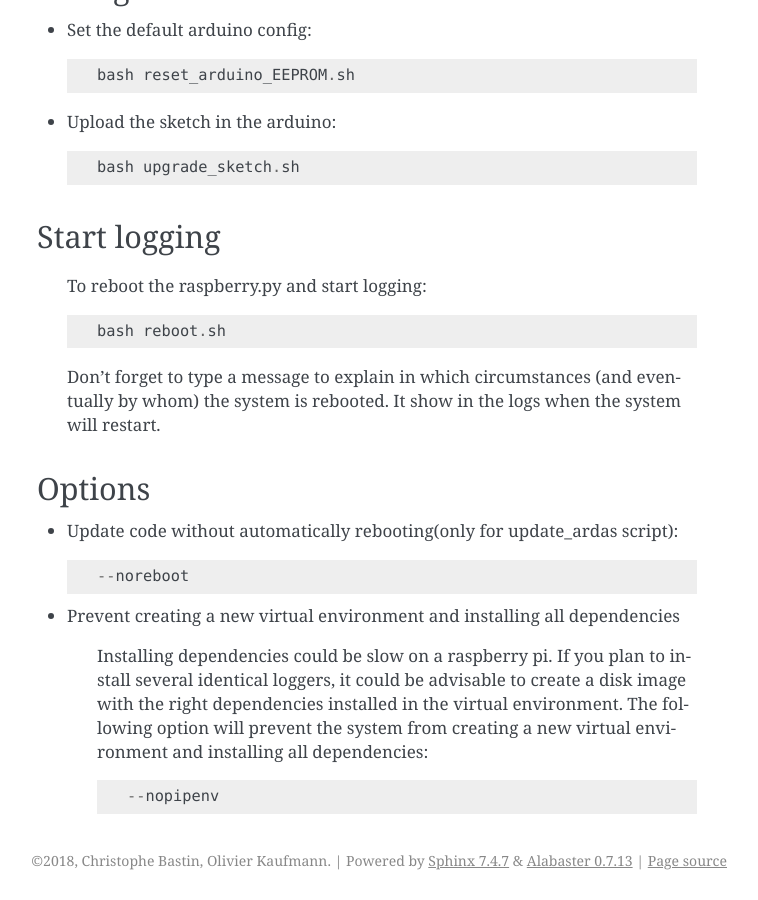
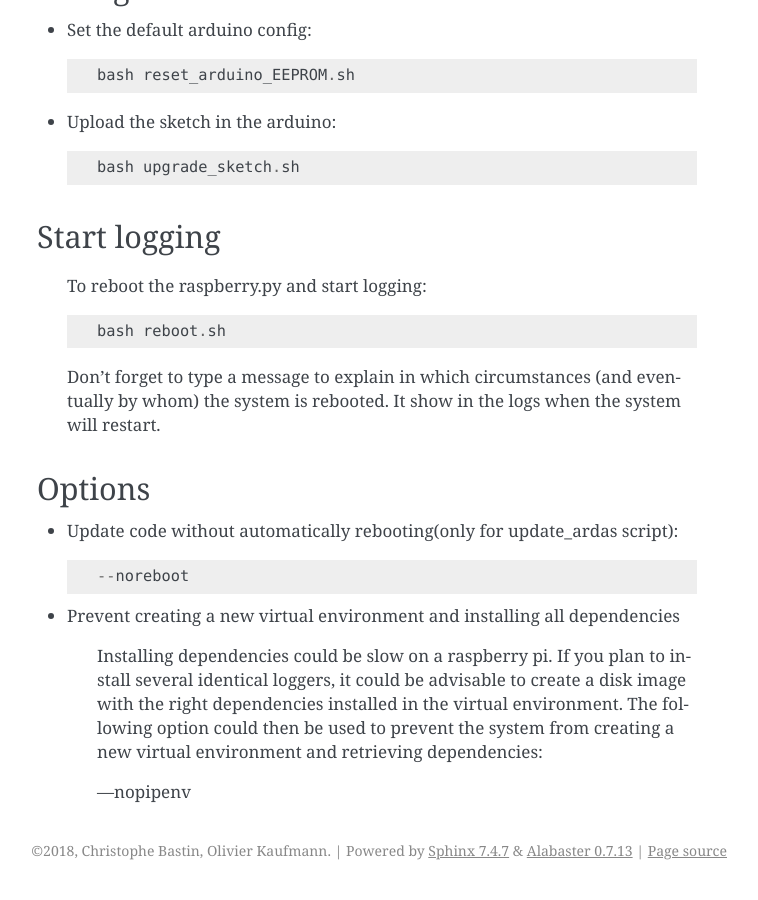
Before and after one commit to UMONS-GFA/ardas-tools, a Sphinx documentation site: the page built from docs/source/getting_started.rst, in a window 1280 px wide and 900 px high, scrolled down 1252 px. Shown: the whole window, without its empty margins (383-1141 px from the left). Built offline with Sphinx 7.4.7, drawn with Linux system fonts in a browser that asks for light colours.

Commit message:
Updated docs

```diff
--- a/docs/source/getting_started.rst
+++ b/docs/source/getting_started.rst
@@ -77,6 +77,6 @@ Options
 
     Installing dependencies could be slow on a raspberry pi. If you plan to install several identical loggers,
     it could be advisable to create a disk image with the right dependencies installed in the virtual environment.
-    The following option will prevent the system from creating a new virtual environment and installing all dependencies::
+    The following option could then be used to prevent the system from creating a new virtual environment and retrieving dependencies::
 
-        --nopipenv
+    --nopipenv
```
